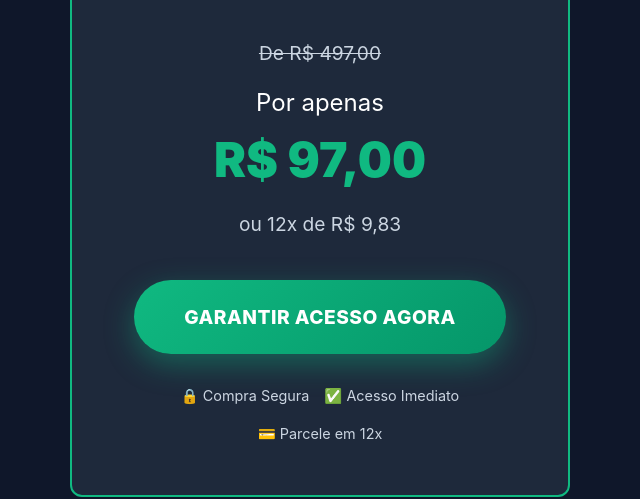
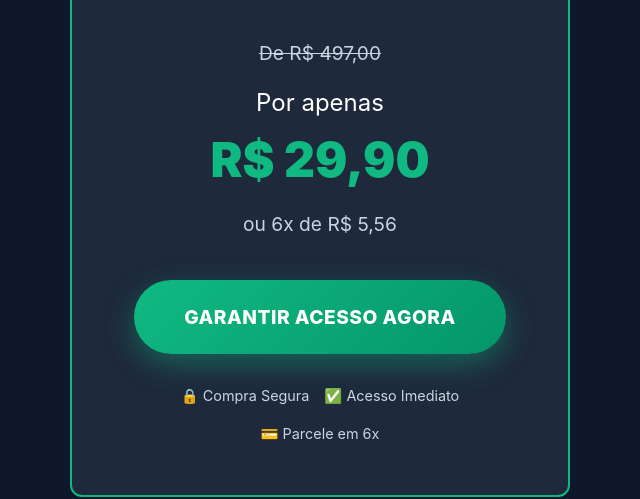
Before and after one commit to manusteste762-dev/METODOVIRALIA, a plain HTML site: page index.html in a window 1280 px wide. Shown: the part 4621-5120 px from the top of the page, 320-960 px from the left. Drawn offline with Linux system fonts and the light colour scheme.

Commit message:
Update index.html

```diff
--- a/index.html
+++ b/index.html
@@ -286,13 +286,13 @@
             <h2>Oferta Especial</h2>
             <div class="price-card">
                 <div class="price-old">De R$ 497,00</div>
-                <div class="price-current">Por apenas <span>R$ 97,00</span></div>
-                <div class="price-installments">ou 12x de R$ 9,83</div>
+                <div class="price-current">Por apenas <span>R$ 29,90</span></div>
+                <div class="price-installments">ou 6x de R$ 5,56</div>
                 <a href="https://pay.kirvano.com/92aee85f-e813-494a-8835-859af8c0f4e3" class="btn-cta btn-large">GARANTIR ACESSO AGORA</a>
                 <div class="security-badges">
                     <span>🔒 Compra Segura</span>
                     <span>✅ Acesso Imediato</span>
-                    <span>💳 Parcele em 12x</span>
+                    <span>💳 Parcele em 6x</span>
                 </div>
             </div>
         </div>
```
